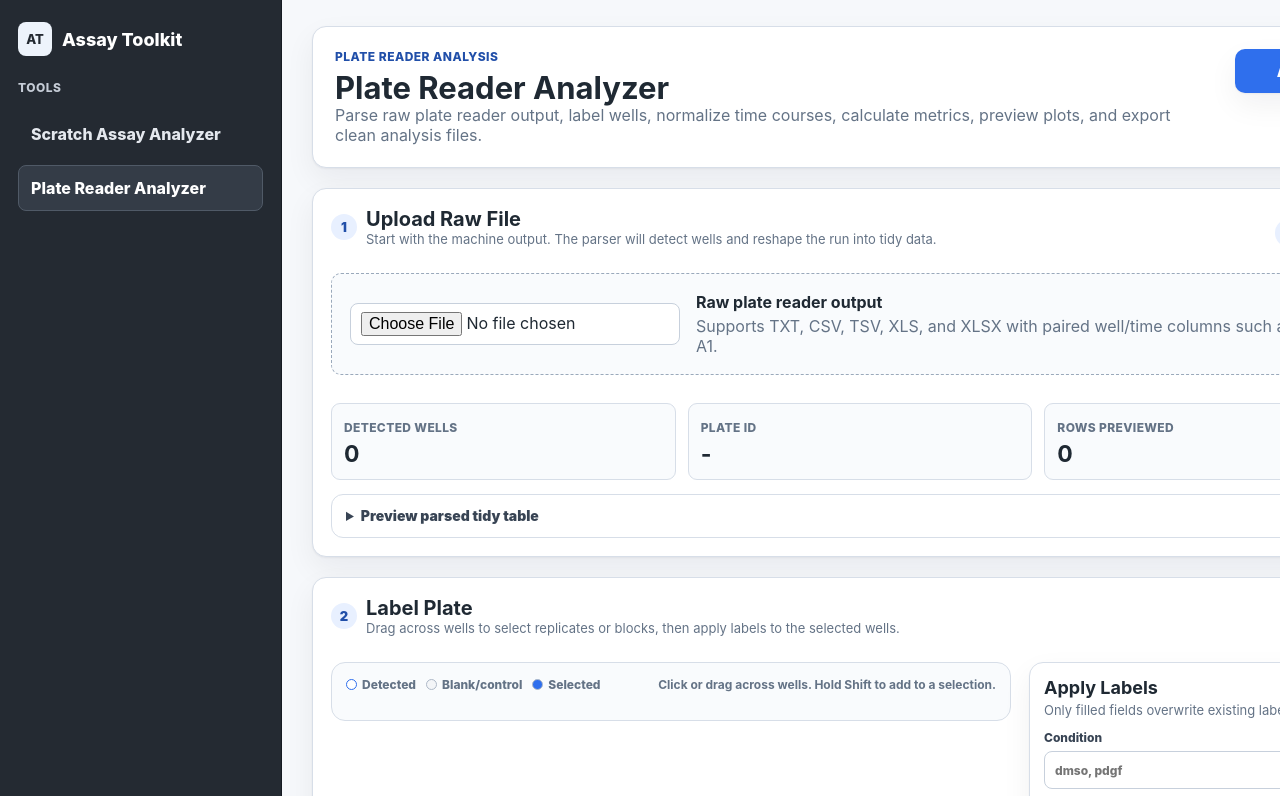
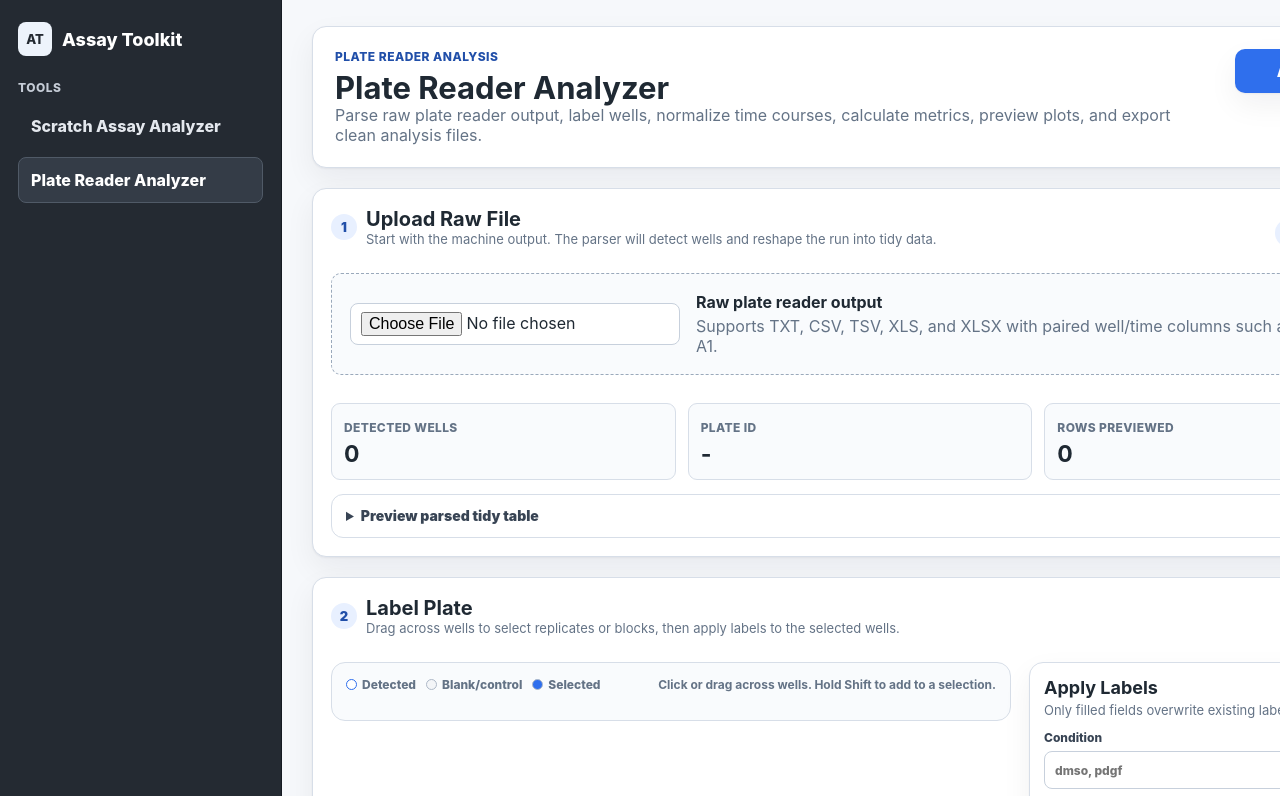
Before and after one commit to joshuagrichard/assay-toolkit, a plain HTML site: page web/plate_reader/index.html in a window 1280 px wide. Shown: the top 796 px of the page. Drawn offline with Linux system fonts and the light colour scheme; files that its build step writes are made by us from their sources.

Commit message:
create UI components, make ui modular and resuable, change file structure

```diff
--- /dev/null
+++ b/web/components/config/tools-nav.js
@@ -0,0 +1,16 @@
+export const TOOLS = [
+  {
+    id: "scratch_wound",
+    label: "Scratch Assay Analyzer",
+    href: "/",
+  },
+  {
+    id: "plate_reader",
+    label: "Plate Reader Analyzer",
+    href: "/plate-reader",
+  },
+];
+
+export function toolById(id) {
+  return TOOLS.find((tool) => tool.id === id);
+}
--- /dev/null
+++ b/web/components/layout/AppShell.js
@@ -0,0 +1,13 @@
+import { Sidebar } from "./Sidebar.js";
+
+export function mountAppShell({ activeToolId, main, mainClassName = "workspace" }) {
+  if (!main) {
+    throw new Error("mountAppShell requires a main element.");
+  }
+
+  const sidebar = Sidebar({ activeId: activeToolId });
+  main.className = mainClassName;
+  document.body.insertBefore(sidebar.element, main);
+
+  return { sidebar };
+}
--- /dev/null
+++ b/web/components/layout/Sidebar.js
@@ -0,0 +1,46 @@
+import { TOOLS } from "../config/tools-nav.js";
+
+function createBrand() {
+  const brand = document.createElement("div");
+  brand.className = "brand";
+  brand.innerHTML = `
+    <span class="brand-mark">AT</span>
+    <span>Assay Toolkit</span>
+  `;
+  return brand;
+}
+
+function createToolLink(tool, activeId) {
+  const link = document.createElement("a");
+  link.className = `tool-button${tool.id === activeId ? " active" : ""}`;
+  link.href = tool.href;
+  link.textContent = tool.label;
+  return link;
+}
+
+export function Sidebar({ activeId, tools = TOOLS }) {
+  const aside = document.createElement("aside");
+  aside.className = "sidebar";
+
+  const label = document.createElement("div");
+  label.className = "sidebar-label";
+  label.textContent = "Tools";
+
+  const nav = document.createElement("nav");
+  nav.className = "tool-list";
+  nav.setAttribute("aria-label", "Tool navigation");
+  tools.forEach((tool) => nav.appendChild(createToolLink(tool, activeId)));
+
+  aside.appendChild(createBrand());
+  aside.appendChild(label);
+  aside.appendChild(nav);
+
+  return {
+    element: aside,
+    setActiveId(nextActiveId) {
+      nav.querySelectorAll(".tool-button").forEach((button, index) => {
+        button.classList.toggle("active", tools[index]?.id === nextActiveId);
+      });
+    },
+  };
+}
--- /dev/null
+++ b/web/components/pages/mount-plate-reader.js
@@ -0,0 +1,12 @@
+import { mountAppShell } from "../layout/AppShell.js";
+
+const main = document.getElementById("page-content");
+if (!main) {
+  throw new Error("Plate reader page is missing #page-content.");
+}
+
+mountAppShell({
+  activeToolId: "plate_reader",
+  main,
+  mainClassName: "workspace plate-reader-workspace",
+});
--- a/web/plate_reader/index.html
+++ b/web/plate_reader/index.html
@@ -8,15 +8,7 @@
     <link rel="stylesheet" href="/plate-reader-static/plate_reader.css">
   </head>
   <body>
-    <aside class="sidebar">
-      <div class="brand"><span class="brand-mark">AT</span><span>Assay Toolkit</span></div>
-      <nav class="tool-list" aria-label="Tool navigation">
-        <div class="sidebar-label">Tools</div>
-        <a class="tool-button" href="/?nav=tools-sidebar-labels">Scratch Assay Analyzer</a>
-        <a class="tool-button active" href="/plate-reader">Plate Reader Analyzer</a>
-      </nav>
-    </aside>
-    <main class="workspace plate-reader-workspace">
+    <main id="page-content">
       <section class="topbar plate-hero">
         <div>
           <div class="eyebrow">Plate Reader Analysis</div>
@@ -170,6 +162,7 @@
         <p>The parser searches for a header containing standard 96-well names and paired time columns with a T suffix. Blank subtraction uses wells marked role=blank. Vehicle/control normalization uses wells marked role=vehicle or role=control. Statistics are intentionally simple: Welch t-test for two groups, one-way ANOVA for more groups.</p>
       </section>
     </main>
-    <script src="/plate-reader-static/plate_reader.js"></script>
+    <script type="module" src="/components/pages/mount-plate-reader.js"></script>
+    <script type="module" src="/plate-reader-static/plate_reader.js"></script>
   </body>
 </html>
```
Also changed, not shown: web/components/pages/mount-scratch.js (added, +11 -0 lines), web/static/app.js (+0 -18 lines), web/static/index.html (+3 -13 lines), 1 other file.
